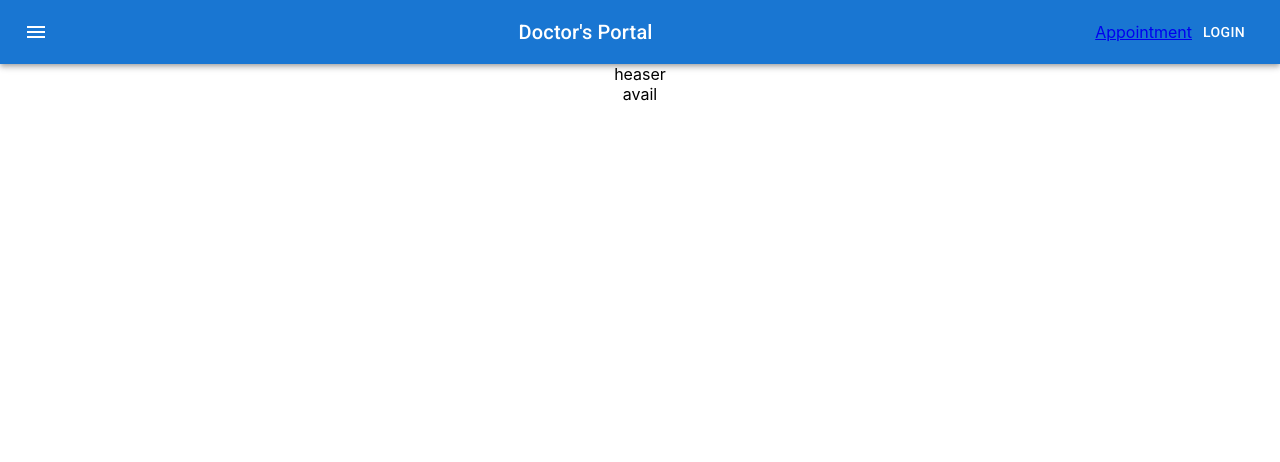
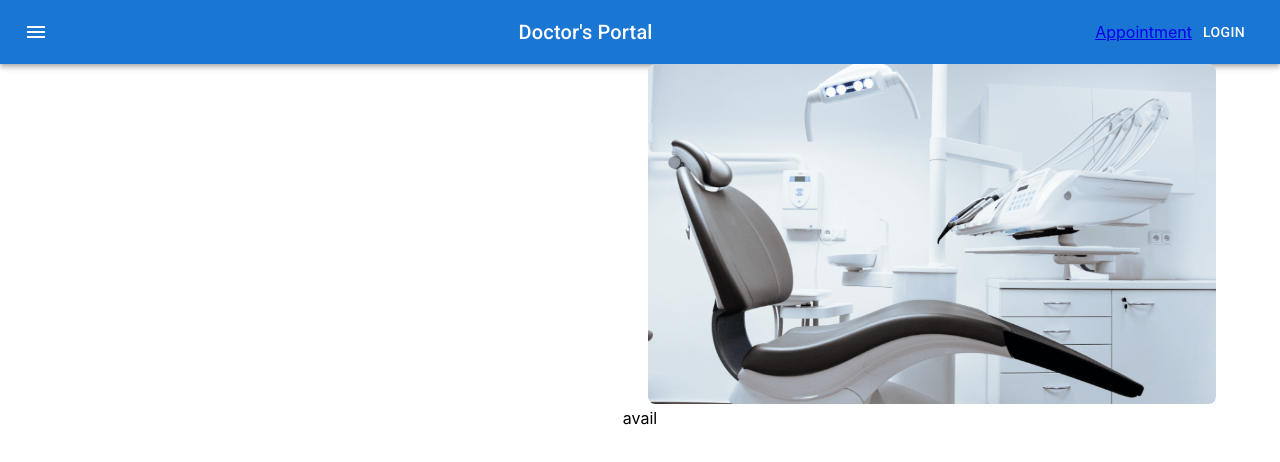
Before and after one commit to TanvirHNur/D, a React (Create React App) app: page /appointment in a window 1280 px wide. Shown: the top 462 px of the page. Built offline with nearby package versions, Linux system fonts and the light colour scheme.

Commit message:
appointment added

```diff
--- a/src/Pages/Appointment/AppointmentHeader/AppointmentHeader.js
+++ b/src/Pages/Appointment/AppointmentHeader/AppointmentHeader.js
@@ -1,9 +1,20 @@
+import { Container, Grid } from '@mui/material';
 import React from 'react';
+import chair from '../../../images/chair.png'
 
 const AppointmentHeader = () => {
     return (
         <div>
-            heaser
+            <Container>
+                <Grid container spacing={2}>
+                    <Grid item xs={12} md={6}>
+
+                    </Grid>
+                    <Grid item xs={12} md={6}>
+                        <img style={{width: '100%'}} src={chair} alt="chair" />
+                    </Grid>
+                </Grid>
+            </Container>
         </div>
     );
 };
```
